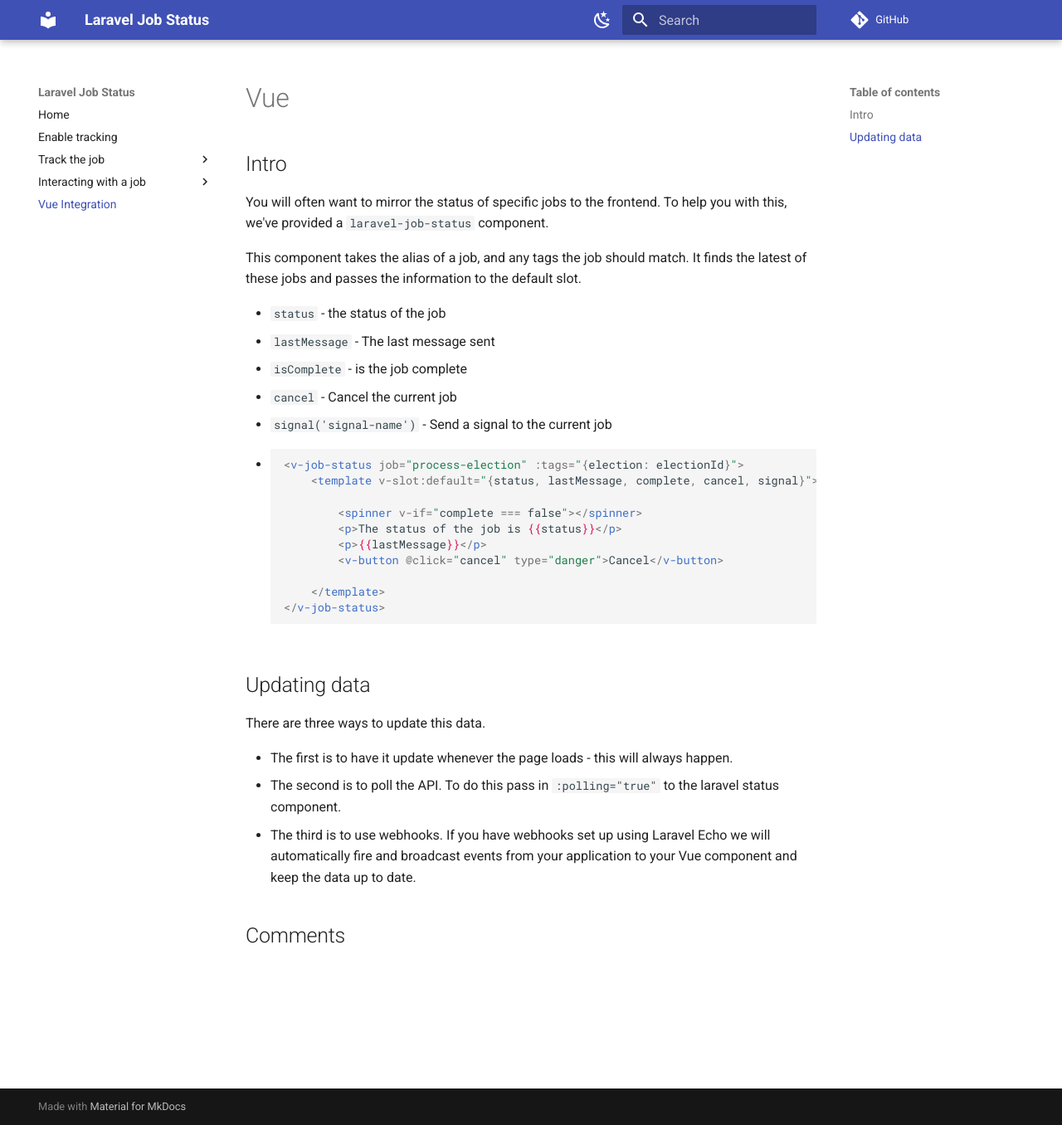
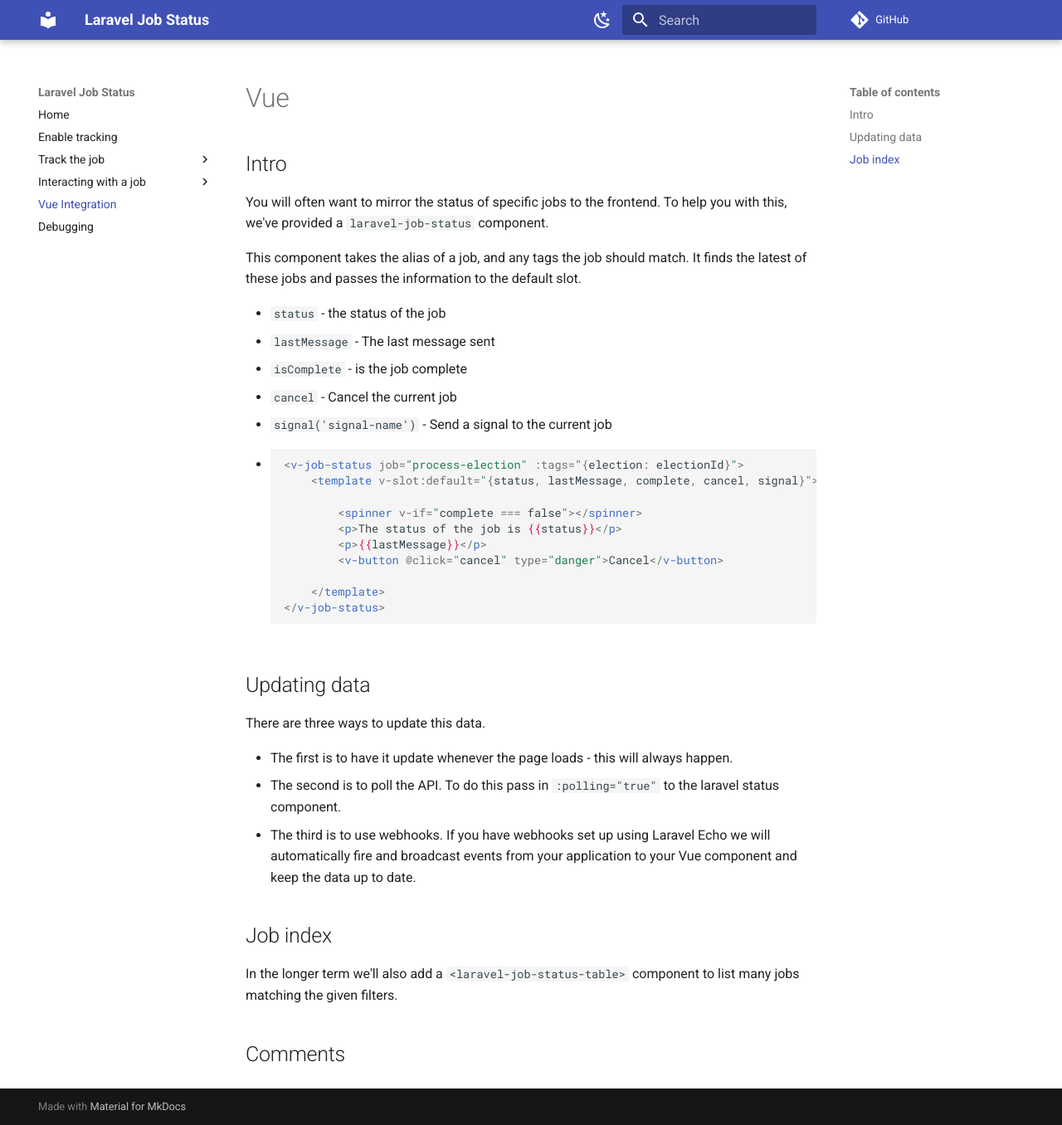
Before and after one commit to tobytwigger/laravel-job-status, an MkDocs documentation site: the page built from docs/docs/vue.md, in a window 1280 px wide and 1356 px high. Shown: the whole window at 83% size. Built offline with MkDocs 1.6.1 and Material for MkDocs 9.7.7, drawn with Linux system fonts in a browser that asks for light colours; comment, search, counter and statistics services are not loaded.

Commit message:
Add debug mode and UI table

```diff
--- a/docs/docs/vue.md
+++ b/docs/docs/vue.md
@@ -32,3 +32,7 @@
 - The first is to have it update whenever the page loads - this will always happen.
 - The second is to poll the API. To do this pass in `:polling="true"` to the laravel status component.
 - The third is to use webhooks. If you have webhooks set up using Laravel Echo we will automatically fire and broadcast events from your application to your Vue component and keep the data up to date.
+
+## Job index
+
+In the longer term we'll also add a `<laravel-job-status-table>` component to list many jobs matching the given filters.
--- a/docs/mkdocs.yml
+++ b/docs/mkdocs.yml
@@ -12,6 +12,7 @@
             -   Cancelling a job: 'interacting/cancel.md'
             -   Custom signals: 'interacting/signals.md'
     -   Vue Integration: 'vue.md'
+    -   Debugging: 'debug-mode.md'
 theme:
     name: material
     custom_dir: overrides
```
Also changed, not shown: docs/docs/debug-mode.md (added, +15 -0 lines), 1 other file.
